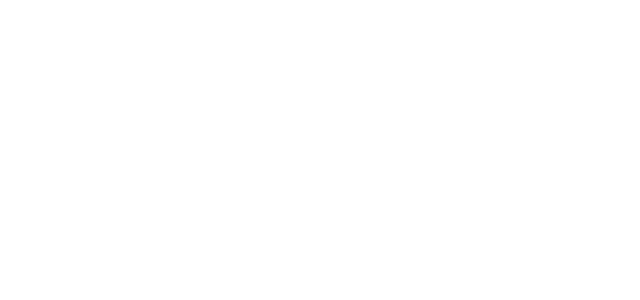
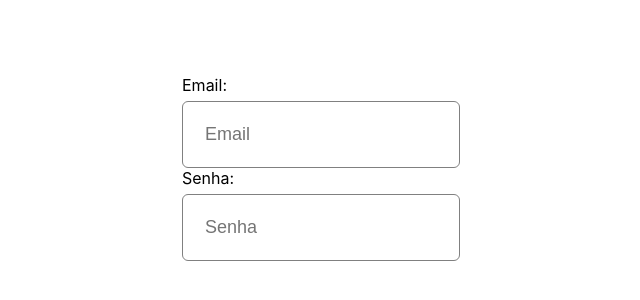
Before and after one commit to tcc-lucas-dafne/tcc-bank, a React (Create React App) app: page /login in a window 1280 px wide. Shown: the part 232-532 px from the top of the page, without its empty margins (319-959 px from the left). Built offline with nearby package versions, Linux system fonts and the light colour scheme.

Commit message:
initial structure of login page

```diff
--- a/package.json
+++ b/package.json
@@ -3,6 +3,7 @@
   "version": "0.1.0",
   "private": true,
   "dependencies": {
+    "@mui/material": "^5.14.18",
     "@testing-library/jest-dom": "^5.17.0",
     "@testing-library/react": "^13.4.0",
     "@testing-library/user-event": "^13.5.0",
@@ -10,9 +11,13 @@
     "@types/node": "^16.18.95",
     "@types/react": "^18.2.74",
     "@types/react-dom": "^18.2.24",
+    "axios": "^1.6.8",
     "react": "^18.2.0",
     "react-dom": "^18.2.0",
+    "react-router-dom": "^6.20.0",
     "react-scripts": "5.0.1",
+    "react-toastify": "^10.0.5",
+    "styled-components": "^6.1.8",
     "typescript": "^4.9.5",
     "web-vitals": "^2.1.4"
   },
--- a/src/App.tsx
+++ b/src/App.tsx
@@ -1,9 +1,11 @@
 import React from 'react';
 import './App.css';
+import AppRoutes from './routes';
 
 function App() {
   return (
     <div className="App">
+      <AppRoutes />
     </div>
   );
 }
--- /dev/null
+++ b/src/components/TextInput/index.tsx
@@ -0,0 +1,24 @@
+import { HTMLInputTypeAttribute } from "react";
+
+import { Container, Input, Label } from "./style"
+
+interface ITextInputProps {
+  label?: string;
+  isRequired?: boolean;
+  name: string;
+  value: string;
+  type?: HTMLInputTypeAttribute;
+  placeholder: string;
+  onChange: (event: React.ChangeEvent<HTMLInputElement>) => void;
+};
+
+const TextInput = (props: ITextInputProps) => {
+  return (
+    <Container>
+      {props.label && <Label isRequired={!!props.isRequired}>{props.label}:</Label>}
+      <Input type={props.type || "Login"} name={props.name} value={props.value} onChange={props.onChange} placeholder={props.placeholder} />
+    </Container>
+  )
+};
+
+export default TextInput;
--- /dev/null
+++ b/src/components/TextInput/style.ts
@@ -0,0 +1,32 @@
+import styled from "styled-components";
+
+interface LabelProps {
+  isRequired: boolean;
+}
+
+export const Input = styled.input`
+  border: 1px solid grey;
+  border-radius: 6px;
+  padding: 22px;
+  color: #000;
+  outline: none;
+  font-size: 18px;
+`;
+
+export const Label = styled.label<LabelProps>`
+  text-align: left;
+
+  ${props => props.isRequired && `
+    &:after {
+      content: "*";
+      color: red;
+      font-weight: bold;
+    }
+  `}
+`;
+
+export const Container = styled.div`
+  display: flex;
+  flex-direction: column;
+  row-gap: 6px;
+`;
--- /dev/null
+++ b/src/pages/Login/index.tsx
@@ -0,0 +1,39 @@
+import { useState } from "react";
+import { Container } from "./style";
+import TextInput from "../../components/TextInput";
+
+type LoginForm = {
+  email?: string;
+  password?: string;
+}
+
+const Login = () => {
+  const [loginForm, setLoginForm] = useState<LoginForm>({});
+
+  const handleLoginForm = (event: React.ChangeEvent<HTMLInputElement>) => {
+    setLoginForm((currState) => ({ ...currState, [event.target.name]: event.target.value }));
+  };
+
+  return (
+    <Container>
+      <form>
+        <TextInput
+          name="email"
+          placeholder="Email"
+          label="Email"
+          onChange={handleLoginForm}
+          value={loginForm.email || ""}
+        />
+        <TextInput
+          name="password"
+          placeholder="Senha"
+          label="Senha"
+          onChange={handleLoginForm}
+          value={loginForm.password || ""}
+        />
+      </form>
+    </Container>
+  )
+};
+
+export default Login;
--- /dev/null
+++ b/src/pages/Login/style.ts
@@ -0,0 +1,32 @@
+import styled from 'styled-components';
+
+export const Container = styled.div`
+  display: flex;
+  flex-direction: column;
+  align-items: center;
+  justify-content: center;
+  height: 100vh;
+`;
+
+export const FormContainer = styled.div`
+  min-width: 500px;
+  background-color: #FFF;
+  border-radius: 18px;
+  padding: 32px;
+  display: flex;
+  flex-direction: column;
+  row-gap: 1rem;
+`;
+
+export const SiteName = styled.div`
+  text-align: center;
+  font-weight: 800;
+  color: blue;
+  font-size: 2.5rem;
+  margin: 0rem 0rem 3rem 0rem;
+  letter-spacing: 0rem;
+`;
+
+export const FieldContainer = styled.div`
+  text-align: left;
+`;
--- /dev/null
+++ b/src/routes.tsx
@@ -0,0 +1,15 @@
+import { Routes, Route } from 'react-router-dom';
+
+import Login from './pages/Login';
+
+const AppRoutes = () => {
+  return (
+    <div>
+      <Routes>
+        <Route path="/login" element={<Login />} />
+      </Routes>
+    </div>
+  )
+}
+
+export default AppRoutes;
```
Also changed, not shown: 1 other file (tests, documents, lock files or other folders).
